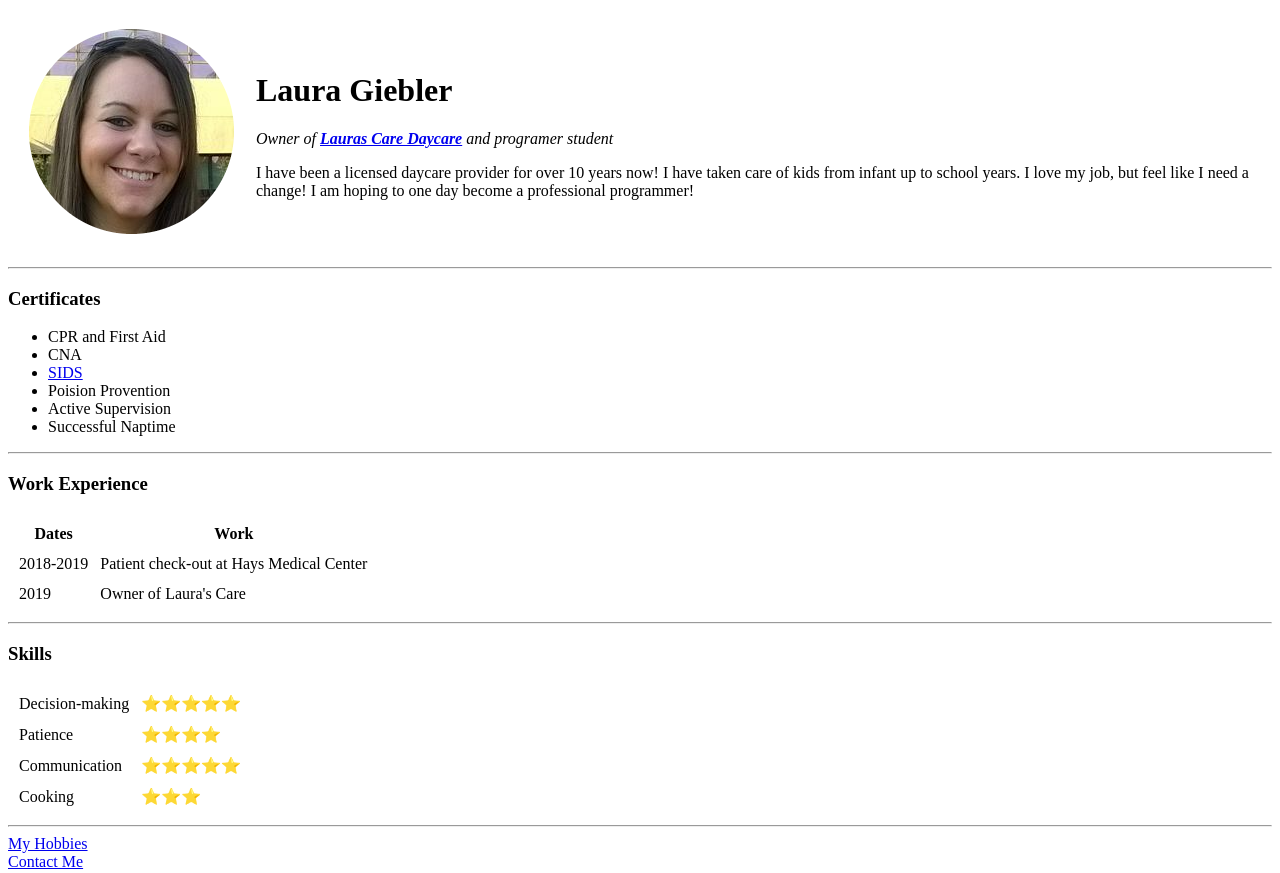
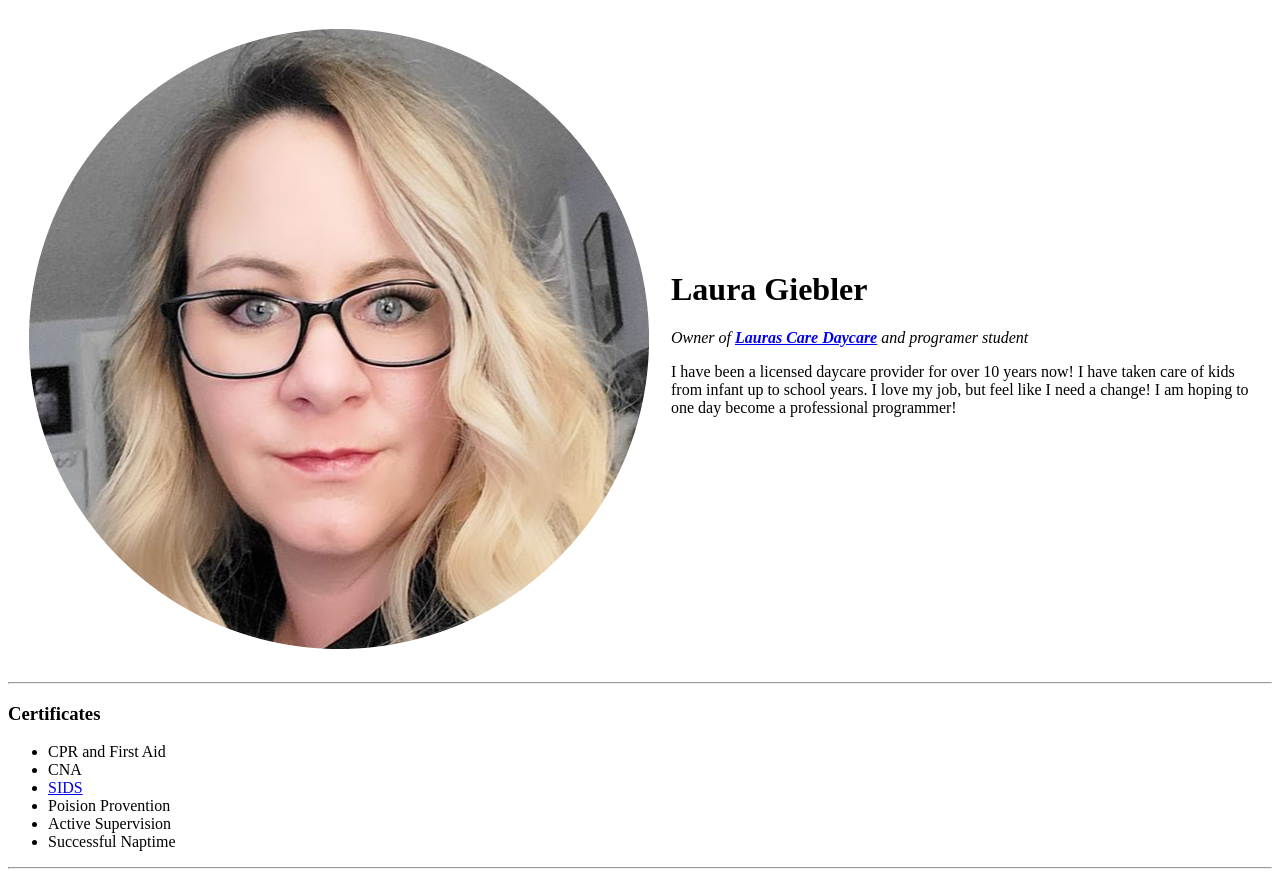
Before and after one commit to Lgiebler/cv, a plain HTML site: page index.html in a window 1280 px wide. Shown: the top 873 px of the page. Drawn offline with Linux system fonts and the light colour scheme.

Commit message:
changed img pic in cv

```diff
--- a/index.html
+++ b/index.html
@@ -7,7 +7,7 @@
   <body>
     <table cellspacing="20">
       <tr>
-        <td><img src="laura.png" alt="laura profile picture" /></td>
+        <td><img src="lgiebler.png" alt="laura profile picture" /></td>
         <td>
           <h1>Laura Giebler</h1>
           <p>
```
